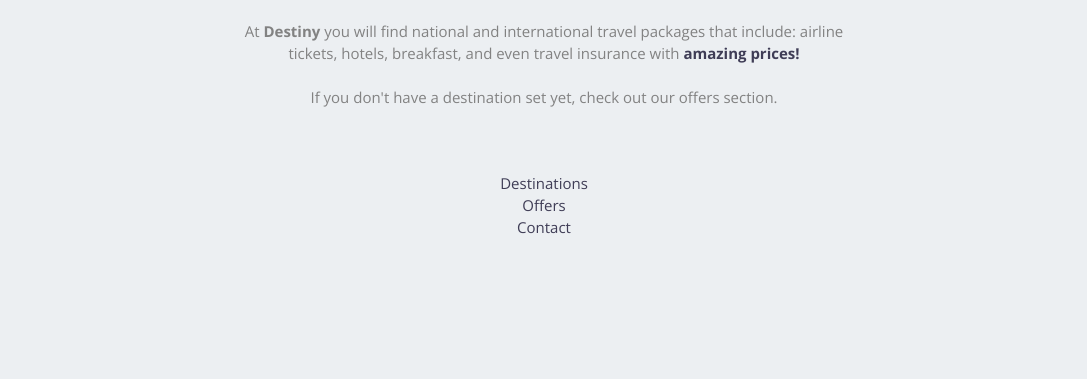
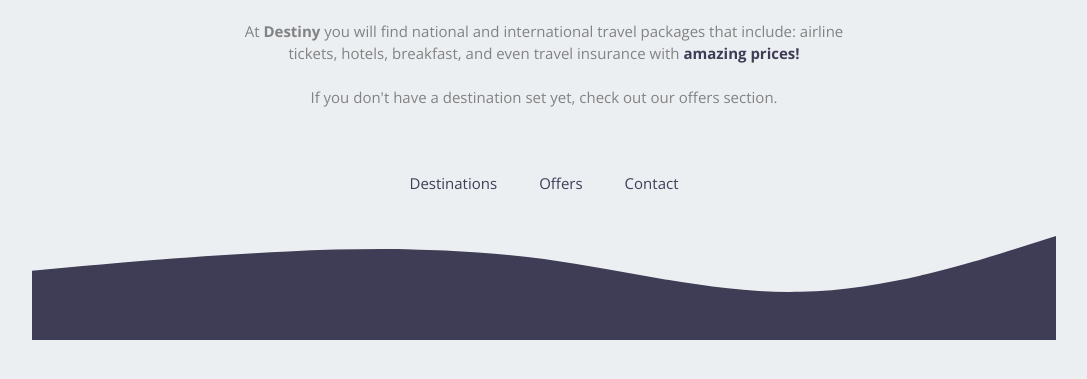
Before and after one commit to tarcisioMateus/Destiny-LP, a plain HTML site: page index.html in a window 1280 px wide. Shown: the part 397-776 px from the top of the page, without its empty margins (96-1183 px from the left). Drawn offline with nearby package versions, Linux system fonts and the light colour scheme.

Commit message:
placed <nav> with .css

```diff
--- a/index.html
+++ b/index.html
@@ -38,5 +38,8 @@
             <li> <a href="#" target="_blank">Contact</a> </li>
         </ul>
     </nav>
+
+    <img src="images/wave.svg"
+    alt="dark grey wave at the bottom of page"/>
 </body>
 </html>
--- a/style.css
+++ b/style.css
@@ -32,6 +32,7 @@ body {
     font-size: 1.5rem;
 
     background-color: var(--WHITE);
+    height: 100vh;
 }
 
 main {
@@ -60,3 +61,15 @@ main p strong {
 main p span {
     font-weight: 700;
 }
+
+
+nav ul {
+    list-style: none;
+
+    display: flex;
+    align-items: center;
+    justify-content: center;
+    gap: 4.2rem;
+
+    padding-bottom: 4.2rem;
+}
```
